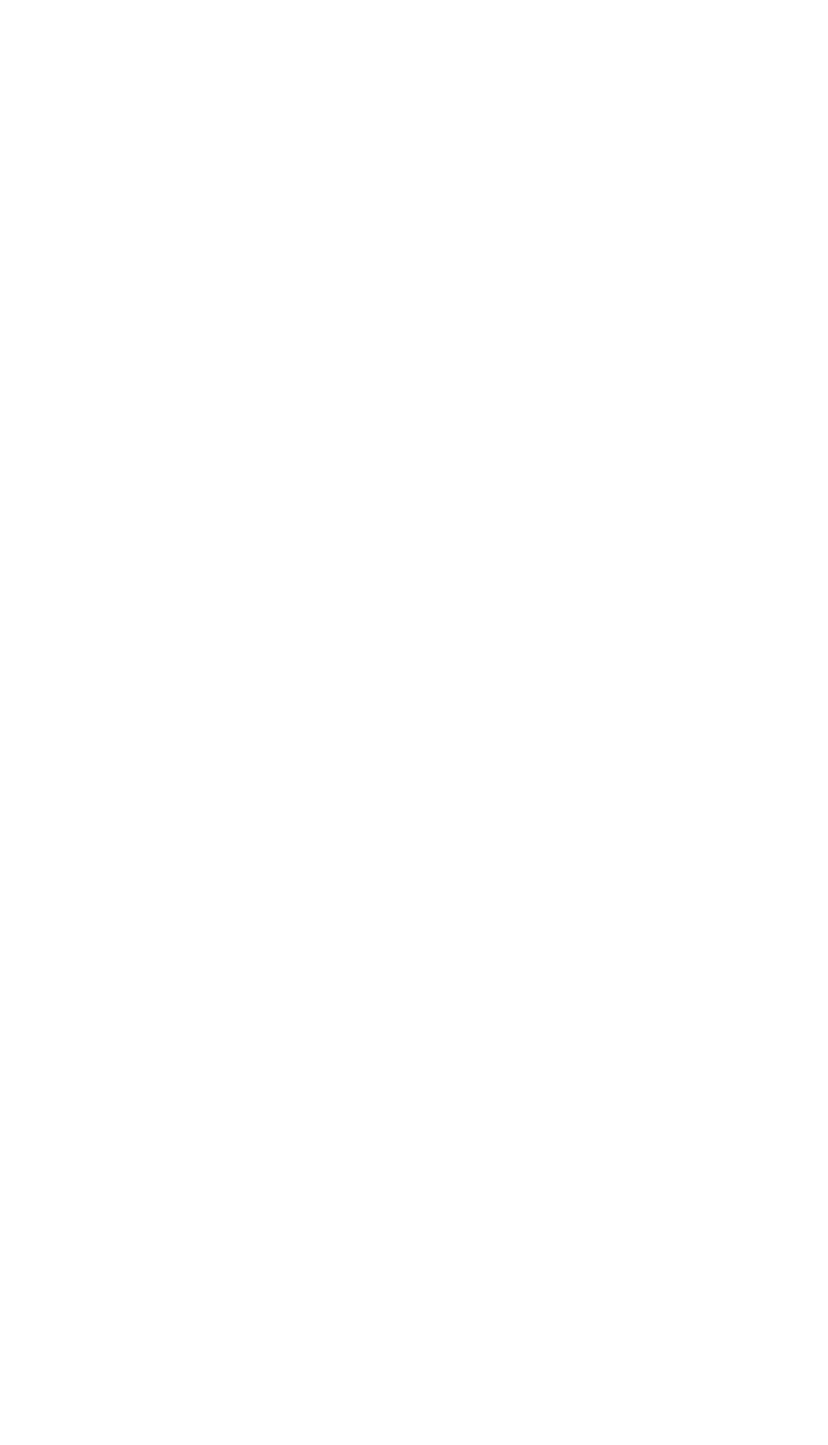
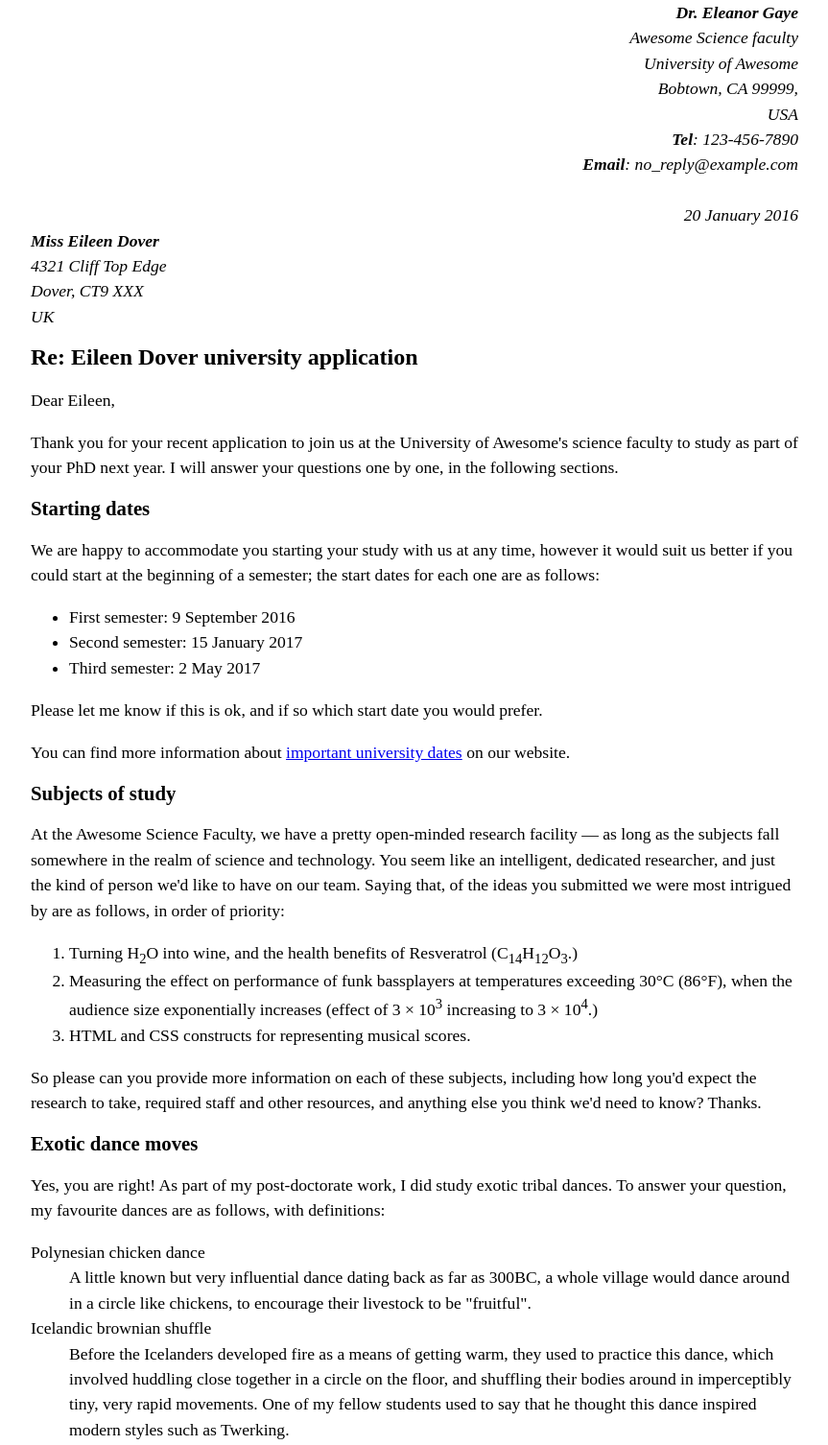
Before and after one commit to mehul-2025/yadavm25s7, a plain HTML site: page assignment part1.html in a window 1280 px wide. Shown: the top 1506 px of the page at 96% size, without its empty margins (208-1071 px from the left). Before the commit the page ends 800 px from the top, so only its background shows below. Drawn offline with Linux system fonts and the light colour scheme.

Commit message:
Adding content

```diff
--- a/assignment part1.html
+++ b/assignment part1.html
@@ -33,6 +33,76 @@ Assignment 1: )Part1) Marking up a letter
         }
     </style>
 <body>
+    <address class="sender-column">
+    <strong>Dr. Eleanor Gaye</strong><br>
+    Awesome Science faculty<br>
+    University of Awesome<br>
+    Bobtown, CA 99999,<br>
+    USA<br>
+    <strong>Tel</strong>: 123-456-7890<br>
+    <strong>Email</strong>: no_reply@example.com<br>
+    <br>
+    20 January 2016
+</address>
+
+<address>
+    <strong>Miss Eileen Dover</strong><br>
+    4321 Cliff Top Edge<br>
+    Dover, CT9 XXX<br>
+    UK
+</address>
+
+<h1>Re: Eileen Dover university application</h1>
+
+<p>Dear Eileen,</p>
+
+<p>Thank you for your recent application to join us at the University of Awesome's science faculty to study as part of your PhD next year. I will answer your questions one by one, in the following sections.</p>
+
+<h2>Starting dates</h2>
+
+<p>We are happy to accommodate you starting your study with us at any time, however it would suit us better if you could start at the beginning of a semester; the start dates for each one are as follows:</p>
+
+<ul>
+    <li>First semester: 9 September 2016</li>
+    <li>Second semester: 15 January 2017</li>
+    <li>Third semester: 2 May 2017</li>
+</ul>
+
+<p>Please let me know if this is ok, and if so which start date you would prefer.</p>
+
+<p>You can find more information about <a href="http://example.com">important university dates</a> on our website.</p>
+
+<h2>Subjects of study</h2>
+
+<p>At the Awesome Science Faculty, we have a pretty open-minded research facility — as long as the subjects fall somewhere in the realm of science and technology. You seem like an intelligent, dedicated researcher, and just the kind of person we'd like to have on our team. Saying that, of the ideas you submitted we were most intrigued by are as follows, in order of priority:</p>
+
+<ol>
+    <li>Turning H<sub>2</sub>O into wine, and the health benefits of Resveratrol (C<sub>14</sub>H<sub>12</sub>O<sub>3</sub>.)</li>
+    <li>Measuring the effect on performance of funk bassplayers at temperatures exceeding 30°C (86°F), when the audience size exponentially increases (effect of 3 × 10<sup>3</sup> increasing to 3 × 10<sup>4</sup>.)</li>
+    <li>HTML and CSS constructs for representing musical scores.</li>
+</ol>
+
+<p>So please can you provide more information on each of these subjects, including how long you'd expect the research to take, required staff and other resources, and anything else you think we'd need to know? Thanks.</p>
+
+<h2>Exotic dance moves</h2>
+
+<p>Yes, you are right! As part of my post-doctorate work, I did study exotic tribal dances. To answer your question, my favourite dances are as follows, with definitions:</p>
+
+<dl>
+    <dt>Polynesian chicken dance</dt>
+    <dd>A little known but very influential dance dating back as far as 300BC, a whole village would dance around in a circle like chickens, to encourage their livestock to be "fruitful".</dd>
+    <dt>Icelandic brownian shuffle</dt>
+    <dd>Before the Icelanders developed fire as a means of getting warm, they used to practice this dance, which involved huddling close together in a circle on the floor, and shuffling their bodies around in imperceptibly tiny, very rapid movements. One of my fellow students used to say that he thought this dance inspired modern styles such as Twerking.</dd>
+    <dt>Arctic robot dance</dt>
+    <dd>An interesting example of historic misinformation, English explorers in the 1960s believed to have discovered a new dance style characterized by "robotic", stilted movements, being practiced by inhabitants of Northern Alaska and Canada. Later on however it was discovered that they were just moving like this because they were really cold.</dd>
+</dl>
+
+<p>For more of my research, see my <a href="http://example.com">exotic dance research page</a>.</p>
+
+<p>Yours sincerely,</p>
+<p>Dr Eleanor Gaye</p>
+
+<p>University of Awesome motto: "Be awesome to each other." -- <cite>The memoirs of Bill S Preston, Esq</cite></p>
 
 </body>
 </html>
```
